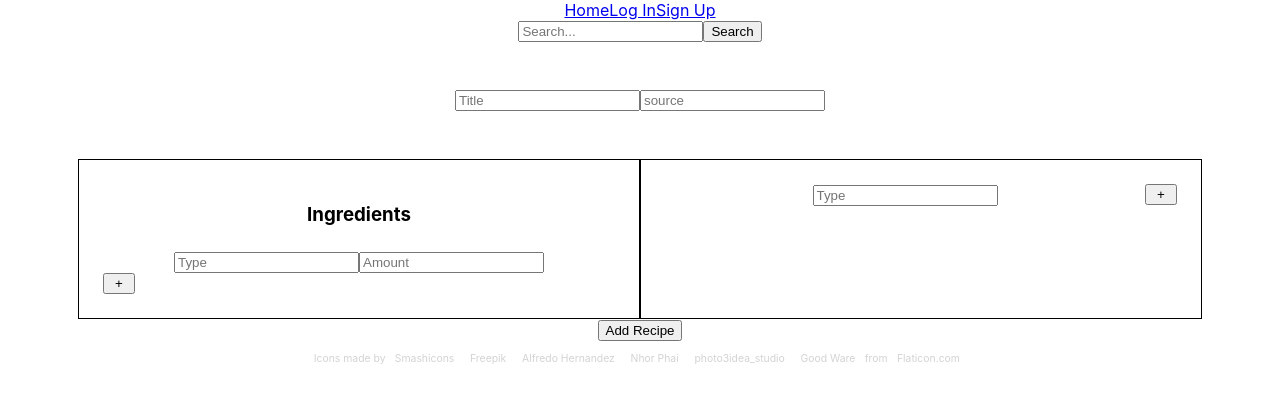
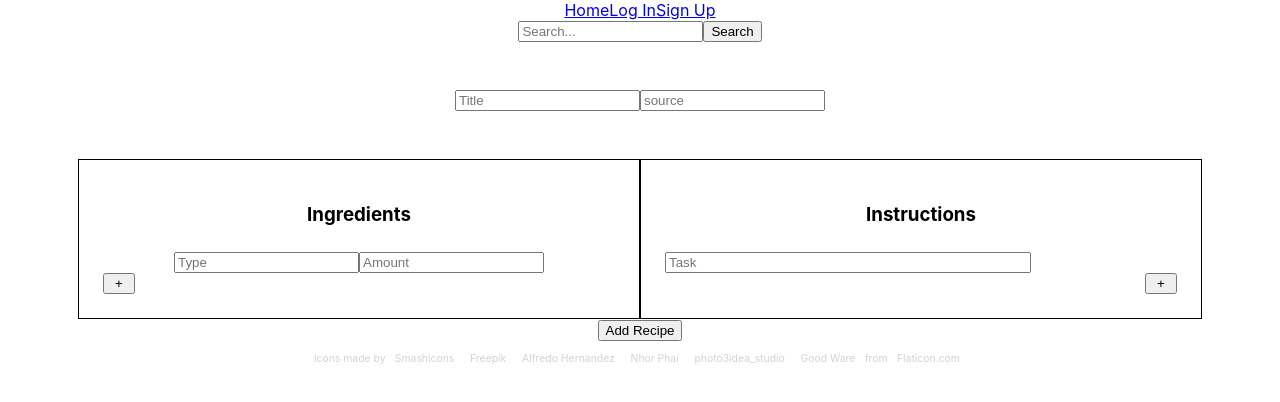
Before and after one commit to BuildWeek-Secret-Family-Recipes/Front-End, a React (Create React App) app: page /addrecipe in a window 1280 px wide. Shown: the top 402 px of the page. Built offline with nearby package versions, Linux system fonts and the light colour scheme.

Commit message:
handle change working for instructions

```diff
--- a/src/components/recipe/AddRecipe.js
+++ b/src/components/recipe/AddRecipe.js
@@ -5,11 +5,17 @@ import styled from 'styled-components'
 const FormDiv = styled.form`
 
 `
-const Wrapper = styled.div`
+const RowWrapper = styled.div`
     display: flex;
     flex-direction: row;
     justify-content: center;
     margin-top: 3rem;
+`
+const ColumnWrapper = styled.div`
+    display: flex;
+    flex-direction: column;
+    justify-content: center;
+
 `
 const Title = styled.input`
 
@@ -39,7 +45,8 @@ const Instructions = styled.div`
     padding: 1.5rem;
 `
 const Instruction = styled.input`
-
+    width: 70%;
+    margin-top: .5rem;
 `
 const SubmitButton = styled.button`
 
@@ -51,7 +58,7 @@ const AddButton = styled.button`
 
 const AddRecipe = (props) => {
     const [ingredients, setIngredients] = useState([{ id: 0, type: '', amount: ''}])
-    const [instructions, setInstructions] = useState([''])
+    const [instructions, setInstructions] = useState([{ id: 0, task: ''}])
     const [recipe, setRecipe] = useState({
         title: '',
         source: '',
@@ -69,12 +76,6 @@ const AddRecipe = (props) => {
         })
     }
 
-    const handleIngredients = e => {
-        let newIngredients = ingredients.map(ingredient => Number(e.target.id) === ingredient.id ? { ...ingredient, [e.target.name]: e.target.value } : ingredient)
-        setIngredients(newIngredients)
-        console.log(ingredients)
-    }
-
     const addIndgredient = e => {
         e.preventDefault()
         setIngredients([
@@ -87,18 +88,38 @@ const AddRecipe = (props) => {
         ])
     }
 
+    const handleIngredients = e => {
+        let newIngredients = ingredients.map(ingredient => {
+            return Number(e.target.id) === ingredient.id ? { ...ingredient, [e.target.name]: e.target.value } : ingredient
+        })
+        setIngredients(newIngredients)
+    }
+
     const addInstruction = e => {
         e.preventDefault()
-        setInstructions([...instructions])
+        setInstructions([
+            ...instructions,
+            {
+                id: instructions.length,
+                task: ''
+            }
+        ])
+    }
+
+    const handleInstructions = e => {
+        let newInstructions = instructions.map(instruction => {
+            return Number(e.target.id) === instruction.id ? { ...instruction, [e.target.name]: e.target.value } : instruction
+        })
+        setInstructions(newInstructions)
     }
 
     return (
         <FormDiv>
-            <Wrapper>
+            <RowWrapper>
                 <Title type='text' name='title' placeholder='Title' value={recipe.title} onChange={handleChange} />
                 <Source type='text' name='source' placeholder='source' value={recipe.source} onChange={handleChange} />
-            </Wrapper>
-            <Wrapper>
+            </RowWrapper>
+            <RowWrapper>
                 <Ingredients>
                     <h3>Ingredients</h3>
                     {ingredients &&
@@ -114,14 +135,17 @@ const AddRecipe = (props) => {
                     <AddButton onClick={addIndgredient}>+</AddButton>
                 </Ingredients>
                 <Instructions>
-                    {instructions &&
-                        instructions.map((instruction, indx) => {
-                            return <Instruction key={indx} type='text' name='type' placeholder='Type' value={instruction} onChange={handleChange} />
-                        })
-                    }
+                    <h3>Instructions</h3>
+                    <ColumnWrapper>
+                        {instructions &&
+                            instructions.map((instruction, indx) => {
+                                return <Instruction key={indx} id={instruction.id} type='text' name='task' placeholder='Task' onChange={handleInstructions} />
+                            })
+                        }
+                    </ColumnWrapper>
                     <AddButton onClick={addInstruction}>+</AddButton>
                 </Instructions>
-            </Wrapper>
+            </RowWrapper>
             <SubmitButton type='submit'>Add Recipe</SubmitButton>
         </FormDiv>
     )
```
